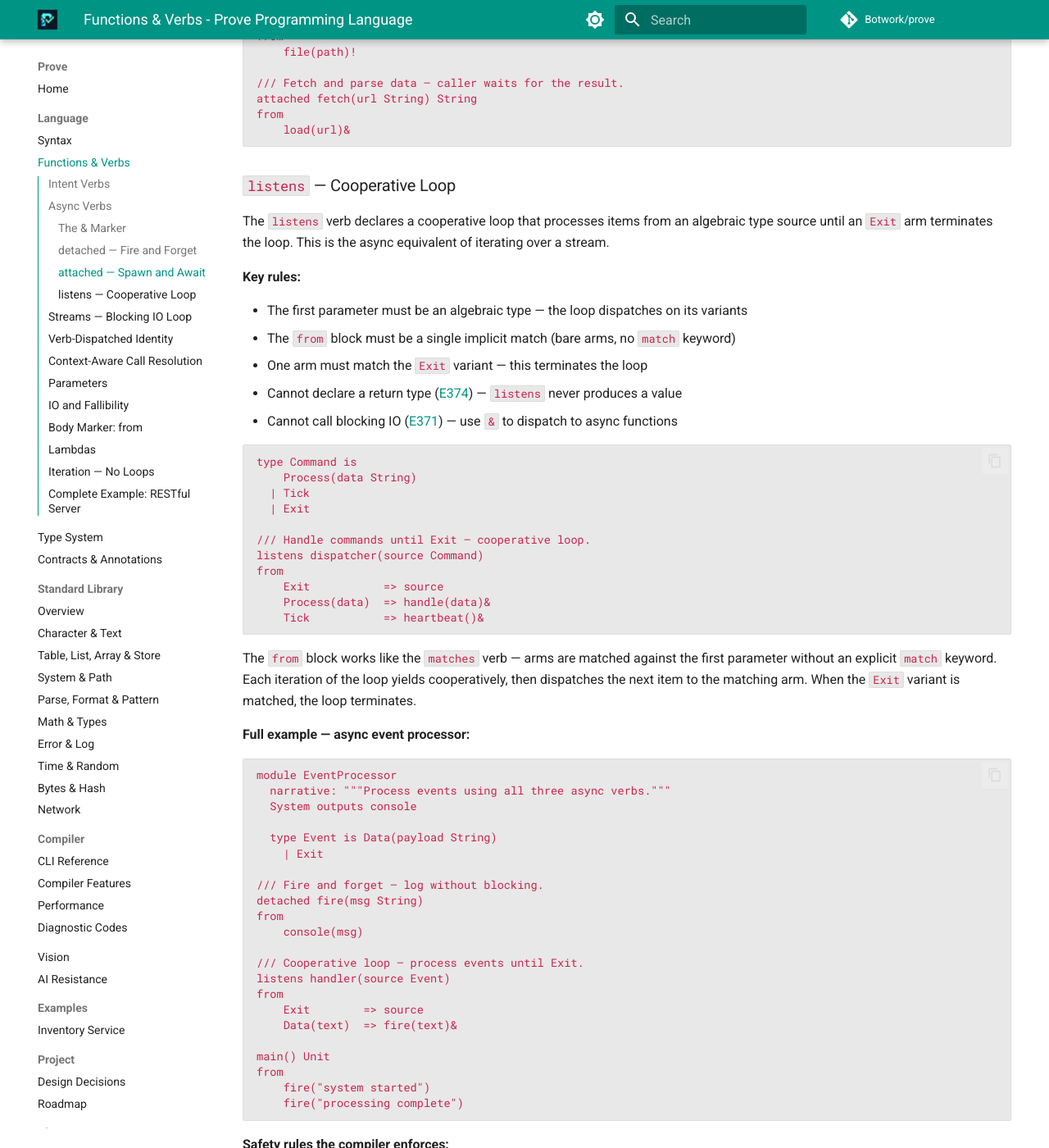
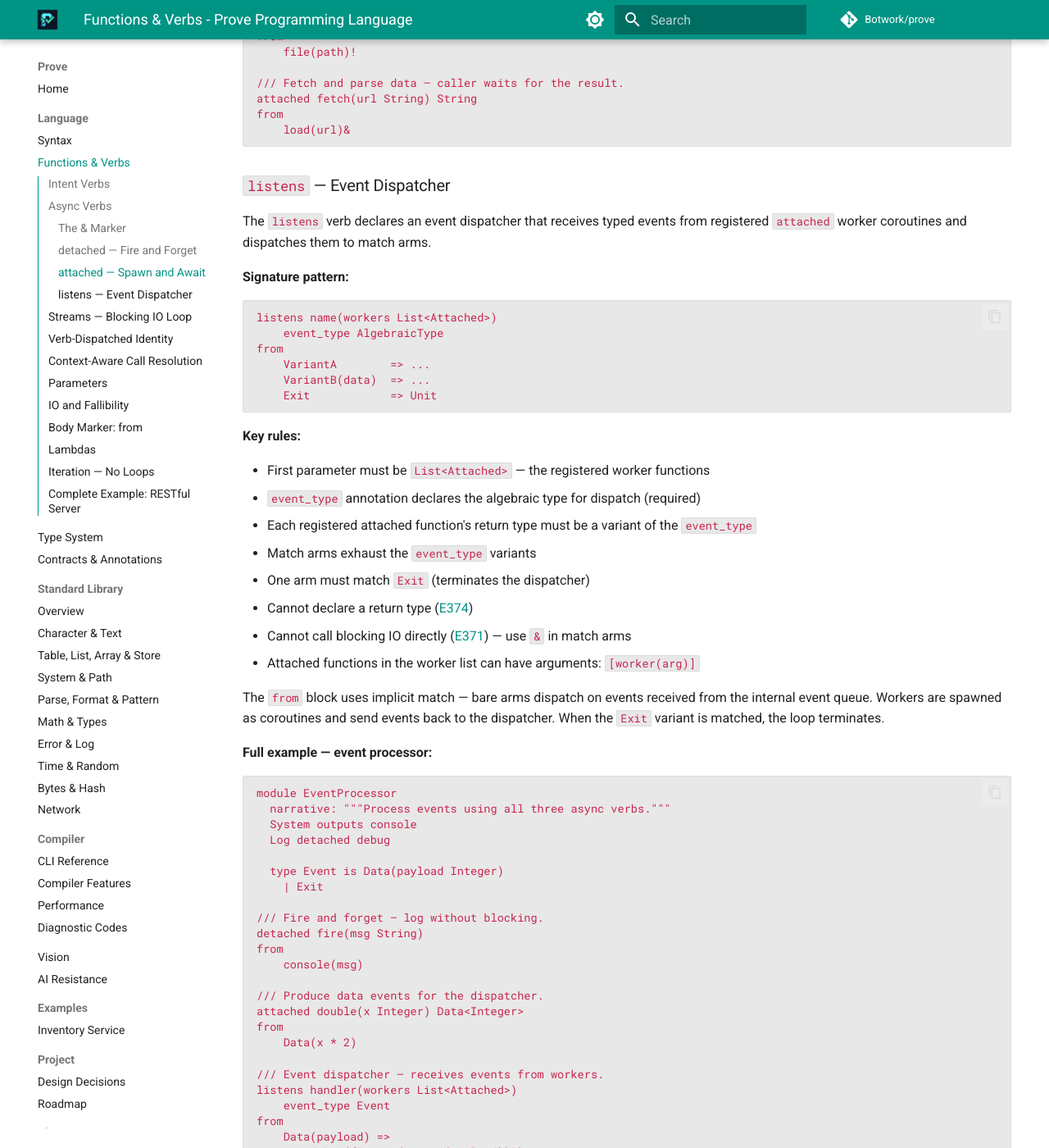
Before and after one commit to kennedyshead/prove, an MkDocs documentation site: the page built from docs/functions.md, in a window 1280 px wide and 1400 px high, scrolled down 3235 px. Shown: the whole window at 82% size. Built offline with MkDocs 1.6.1 and Material for MkDocs 9.7.7, drawn with Linux system fonts in a browser that asks for light colours; some of the changed text lies outside the part shown.

Commit message:
Update documentation for listens event dispatcher
Rewrite listens section in functions.md with event dispatcher pattern.
Add event_type to annotation ordering, keyword table, and types docs.
Add E401-E406 diagnostics. Renumber E399/E400 to E405/E406 to avoid
conflicts with existing error codes.

````diff
--- a/docs/functions.md
+++ b/docs/functions.md
@@ -130,42 +130,43 @@ from
     load(url)&
 ```
 
-### `listens` — Cooperative Loop
+### `listens` — Event Dispatcher
 
-The `listens` verb declares a cooperative loop that processes items from an algebraic type source until an `Exit` arm terminates the loop. This is the async equivalent of iterating over a stream.
+The `listens` verb declares an event dispatcher that receives typed events from registered `attached` worker coroutines and dispatches them to match arms.
+
+**Signature pattern:**
+
+```prove
+listens name(workers List<Attached>)
+    event_type AlgebraicType
+from
+    VariantA        => ...
+    VariantB(data)  => ...
+    Exit            => Unit
+```
 
 **Key rules:**
 
-- The first parameter must be an algebraic type — the loop dispatches on its variants
-- The `from` block must be a single implicit match (bare arms, no `match` keyword)
-- One arm must match the `Exit` variant — this terminates the loop
-- Cannot declare a return type ([E374](diagnostics.md#e374-detached-or-listens-declared-with-a-return-type)) — `listens` never produces a value
-- Cannot call blocking IO ([E371](diagnostics.md#e371-non-exhaustive-match-blocking-io-in-async-body)) — use `&` to dispatch to async functions
+- First parameter must be `List<Attached>` — the registered worker functions
+- `event_type` annotation declares the algebraic type for dispatch (required)
+- Each registered attached function's return type must be a variant of the `event_type`
+- Match arms exhaust the `event_type` variants
+- One arm must match `Exit` (terminates the dispatcher)
+- Cannot declare a return type ([E374](diagnostics.md#e374-detached-or-listens-declared-with-a-return-type))
+- Cannot call blocking IO directly ([E371](diagnostics.md#e371-non-exhaustive-match-blocking-io-in-async-body)) — use `&` in match arms
+- Attached functions in the worker list can have arguments: `[worker(arg)]`
 
-```prove
-type Command is
-    Process(data String)
-  | Tick
-  | Exit
+The `from` block uses implicit match — bare arms dispatch on events received from the internal event queue. Workers are spawned as coroutines and send events back to the dispatcher. When the `Exit` variant is matched, the loop terminates.
 
-/// Handle commands until Exit — cooperative loop.
-listens dispatcher(source Command)
-from
-    Exit           => source
-    Process(data)  => handle(data)&
-    Tick           => heartbeat()&
-```
-
-The `from` block works like the `matches` verb — arms are matched against the first parameter without an explicit `match` keyword. Each iteration of the loop yields cooperatively, then dispatches the next item to the matching arm. When the `Exit` variant is matched, the loop terminates.
-
-**Full example — async event processor:**
+**Full example — event processor:**
 
 ```prove
 module EventProcessor
   narrative: """Process events using all three async verbs."""
   System outputs console
+  Log detached debug
 
-  type Event is Data(payload String)
+  type Event is Data(payload Integer)
     | Exit
 
 /// Fire and forget — log without blocking.
@@ -173,16 +174,24 @@ detached fire(msg String)
 from
     console(msg)
 
-/// Cooperative loop — process events until Exit.
-listens handler(source Event)
+/// Produce data events for the dispatcher.
+attached double(x Integer) Data<Integer>
 from
-    Exit        => source
-    Data(text)  => fire(text)&
+    Data(x * 2)
 
-main() Unit
+/// Event dispatcher — receives events from workers.
+listens handler(workers List<Attached>)
+    event_type Event
 from
-    fire("system started")
-    fire("processing complete")
+    Data(payload) =>
+        debug(f"got: {string(payload)}")&
+        Exit()
+    Exit => Unit
+
+main()
+from
+    fire("hello from detached")&
+    handler([double(2)])&
 ```
 
 **Safety rules the compiler enforces:**
@@ -194,6 +203,12 @@ from
 | [E372](diagnostics.md#e372-unknown-variant-for-generic-type-async-call-without) | `attached` or `listens` called without `&` | Error |
 | [E374](diagnostics.md#e374-detached-or-listens-declared-with-a-return-type) | `detached` or `listens` declared with a return type (caller never waits) | Error |
 | [E398](diagnostics.md#e398-io-bearing-attached-called-outside-async-context) | IO-bearing `attached` called outside `listens`/`attached` body | Error |
+| E401 | `event_type` must reference an algebraic type | Error |
+| E402 | `listens` first parameter must be `List<Attached>` | Error |
+| E403 | Registered function is not an `attached` verb | Error |
+| E404 | Attached return type doesn't match event variant | Error |
+| E405 | `event_type` on non-`listens` verb | Error |
+| E406 | `listens` missing `event_type` annotation | Error |
 | [E151](diagnostics.md#e151-listens-body-missing-exit-arm) | `listens` body missing an `Exit` arm | Error |
 | [I375](diagnostics.md#i375-on-a-non-async-callee) | `&` on a non-async callee — has no effect; `prove format` removes it | Info |
 | [I376](diagnostics.md#i376-attached-body-has-no-calls) | `attached` body with no `&` calls — probably meant `inputs`; `prove format` changes the verb | Info |
@@ -210,7 +225,7 @@ The `streams` verb declares a **blocking loop** over an IO context. It runs unti
 |---------|-----|-------|
 | Push, move on | `outputs` | `detached` |
 | Pull, await | `inputs` | `attached` |
-| Loop until exit | `streams` | `listens` |
+| Loop until exit | `streams` (blocking, parameter-based) | `listens` (event dispatcher, queue-based) |
 
 **How it works:**
 
````
Also changed, not shown: docs/contracts.md (+2 -1 lines), docs/diagnostics.md (+24 -0 lines), docs/syntax.md (+2 -1 lines), docs/types.md (+11 -0 lines), 2 other files.
